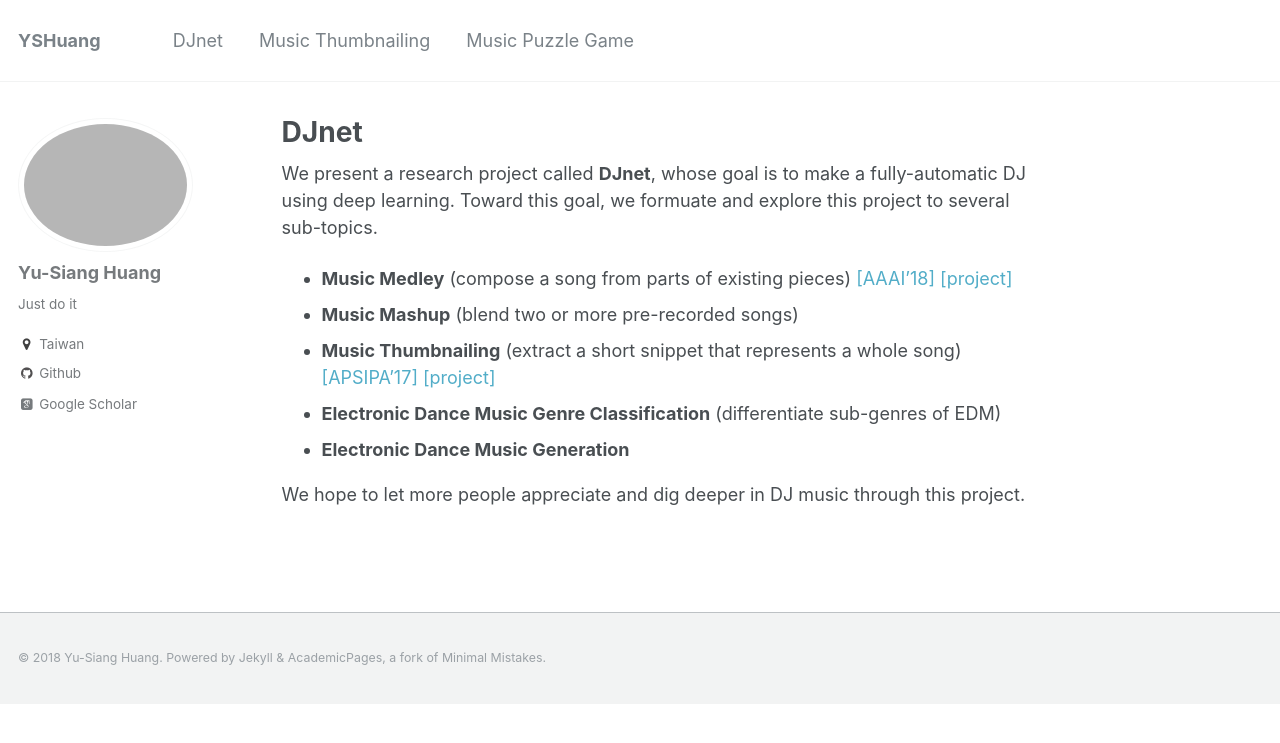
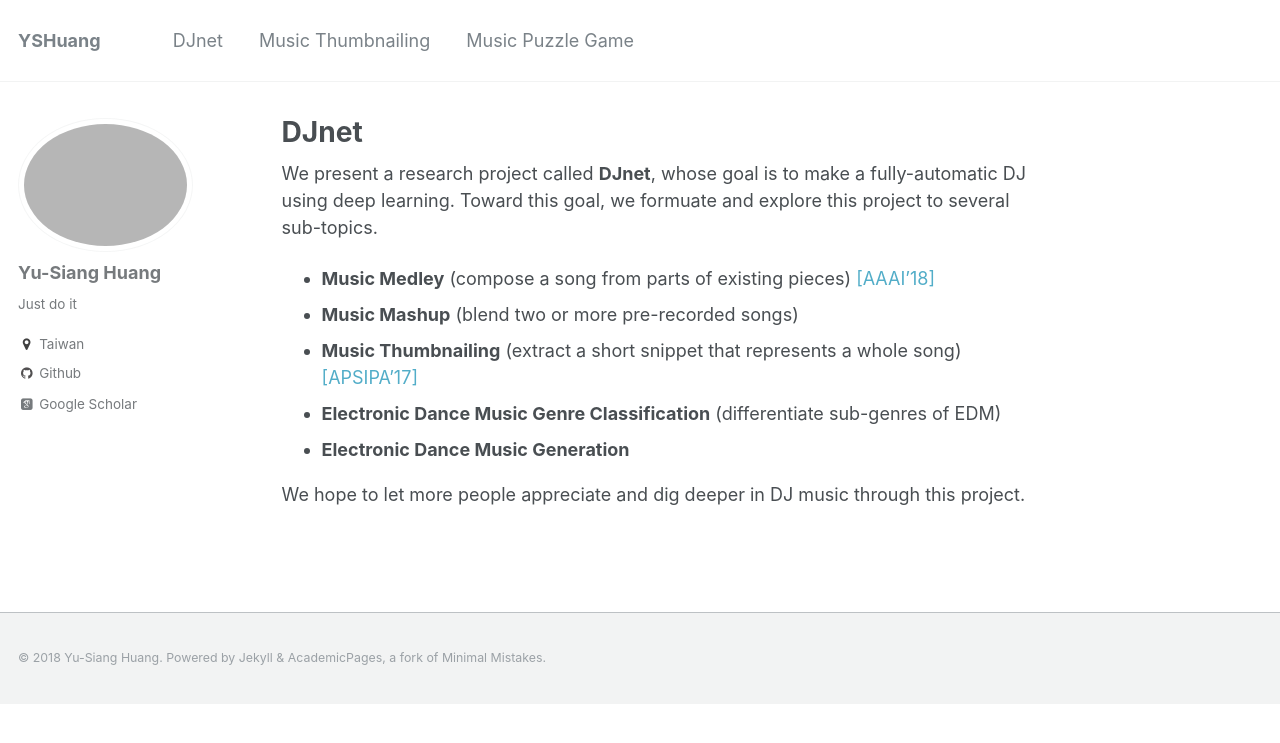
Before and after one commit to remyhuang/remyhuang.github.io, a Jekyll site: the page built from _pages/djnet.md, in a window 1280 px wide. Shown: the top 743 px of the page. Built offline with Jekyll 4.4.1, drawn with Linux system fonts in a browser that asks for light colours; some web fonts are replaced.

Commit message:
Update djnet.md

```diff
--- a/_pages/djnet.md
+++ b/_pages/djnet.md
@@ -6,9 +6,9 @@ author_profile: true
 
 We present a research project called __DJnet__, whose goal is to make a fully-automatic DJ using deep learning.
 Toward this goal, we formuate and explore this project to several sub-topics.
-* __Music Medley__ (compose a song from parts of existing pieces) [\[AAAI'18\]](https://arxiv.org/pdf/1709.04384.pdf) [\[project\]](https://remyhuang.github.io/music_puzzle_game)
+* __Music Medley__ (compose a song from parts of existing pieces) [\[AAAI'18\]](https://arxiv.org/pdf/1709.04384.pdf)
 * __Music Mashup__ (blend two or more pre-recorded songs)
-* __Music Thumbnailing__ (extract a short snippet that represents a whole song) [\[APSIPA'17\]](https://remyhuang.github.io/files/huang17apsipa.pdf) [\[project\]](https://remyhuang.github.io/music_thumbnailing)
+* __Music Thumbnailing__ (extract a short snippet that represents a whole song) [\[APSIPA'17\]](https://remyhuang.github.io/files/huang17apsipa.pdf)
 * __Electronic Dance Music Genre Classification__ (differentiate sub-genres of EDM)
 * __Electronic Dance Music Generation__
 
```
